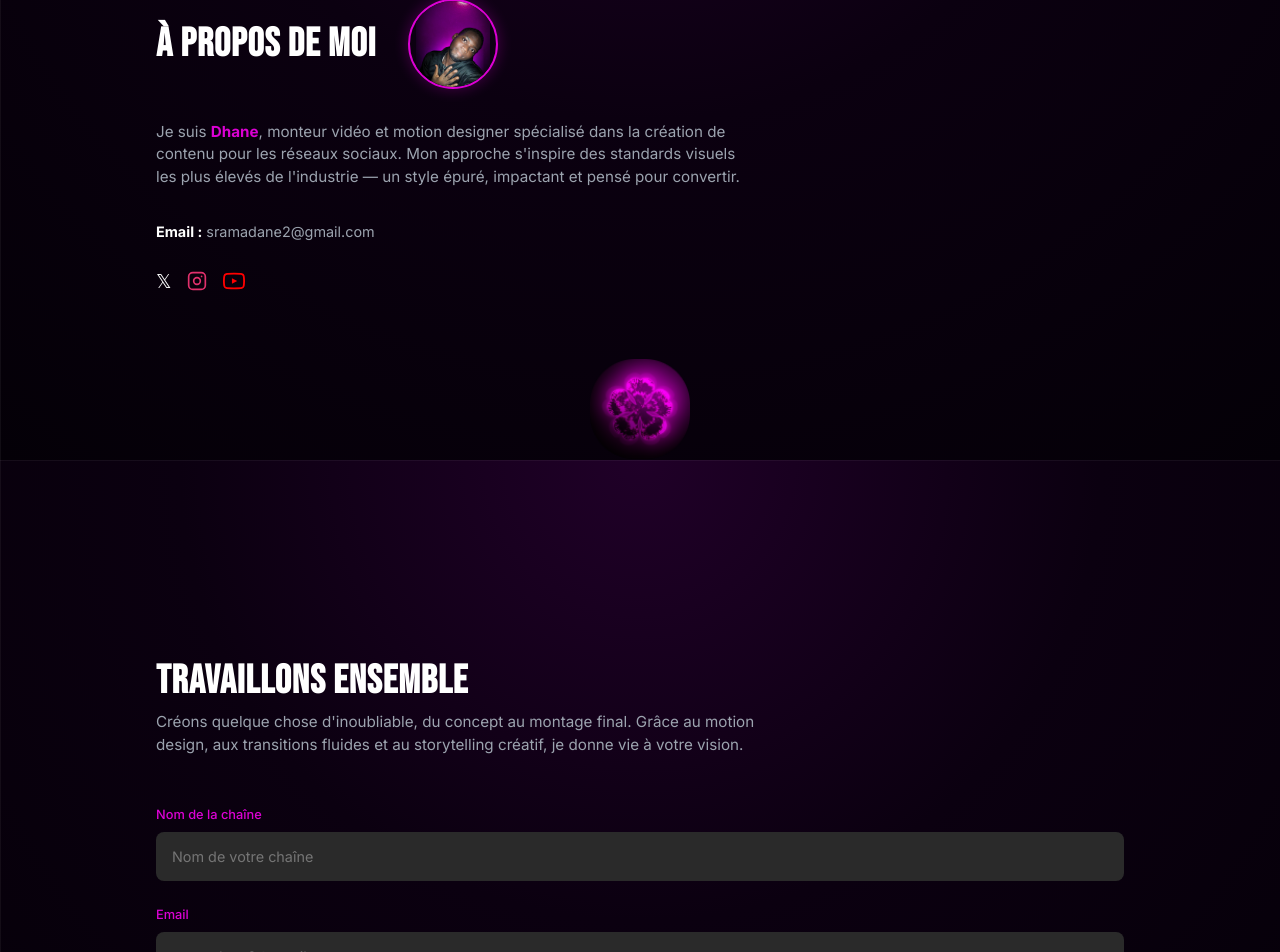
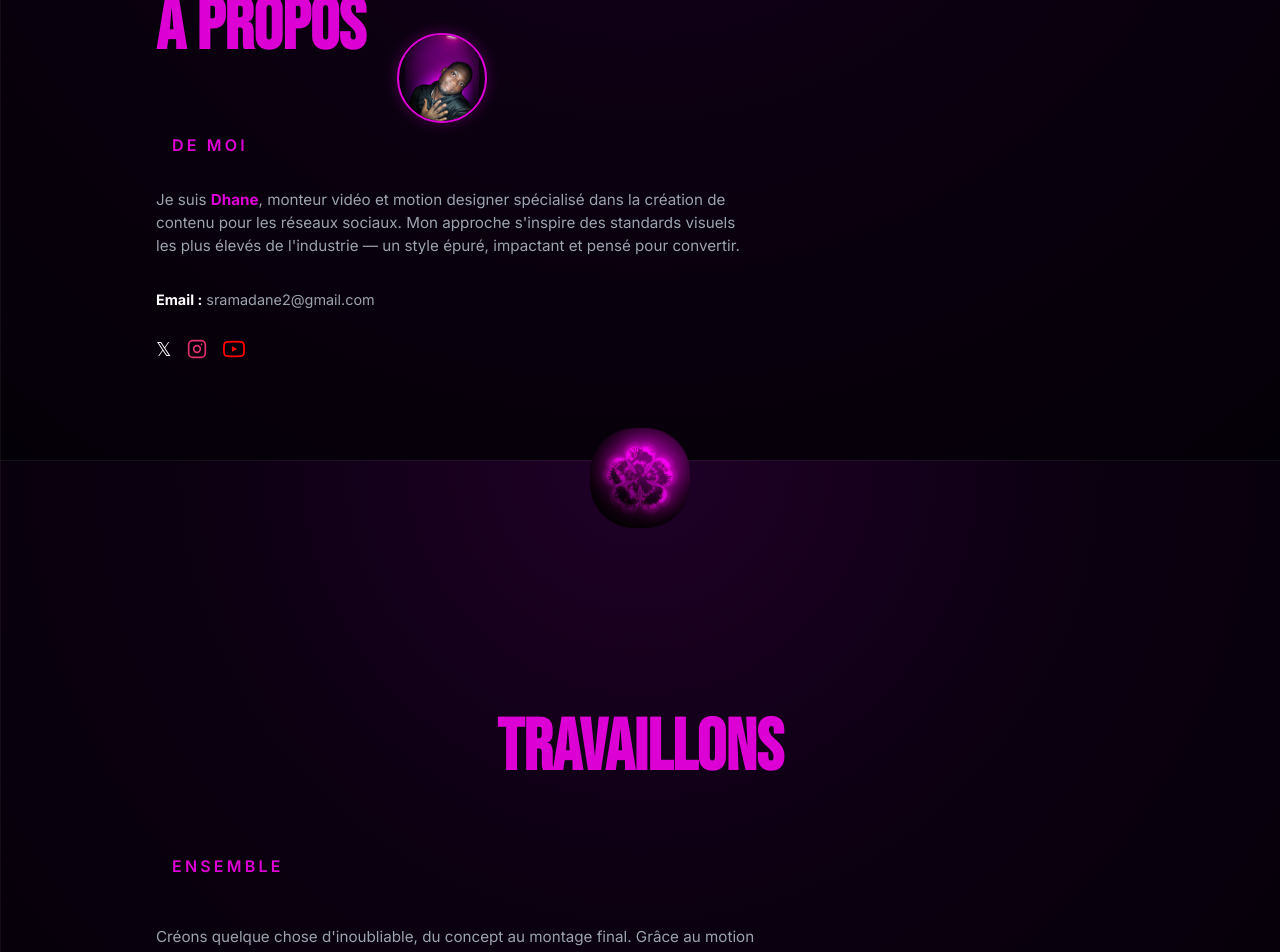
Before and after one commit to sramadane2-ux/monteur, a React (Vite) app: page / in a window 1280 px wide. Shown: the part 3540-4492 px from the top of the page. Built offline with nearby package versions, Linux system fonts and the light colour scheme.

Commit message:
style: reformat about and contact titles with hero-title + subtitle

```diff
--- a/src/App.jsx
+++ b/src/App.jsx
@@ -234,7 +234,12 @@ function App() {
 
         <section id="about" className="section">
           <div className="about-header">
-            <h2 className="section-title">À PROPOS DE MOI</h2>
+            <div>
+              <h2 className="hero-title" style={{ fontSize: 'clamp(2.5rem, 6vw, 4.5rem)', marginBottom: '0.3rem' }}>
+                <span className="hero-main-text">À PROPOS</span>
+              </h2>
+              <p className="hero-sub" style={{ color: 'var(--violet)', opacity: 1, letterSpacing: '0.2em', fontWeight: 600, fontSize: '1rem' }}>DE MOI</p>
+            </div>
             <div className="about-photo-wrapper">
               <img src="/dhane.png" alt="Dhane" className="about-photo-img" />
             </div>
@@ -272,7 +277,12 @@ function App() {
         </section>
 
         <section id="contact" className="section">
-          <h2 className="section-title">TRAVAILLONS ENSEMBLE</h2>
+          <div style={{ textAlign: 'center', marginBottom: '3rem' }}>
+            <h2 className="hero-title" style={{ fontSize: 'clamp(2.5rem, 6vw, 4.5rem)', marginBottom: '0.3rem' }}>
+              <span className="hero-main-text">TRAVAILLONS</span>
+            </h2>
+            <p className="hero-sub" style={{ color: 'var(--violet)', opacity: 1, letterSpacing: '0.2em', fontWeight: 600, fontSize: '1rem' }}>ENSEMBLE</p>
+          </div>
           <p className="contact-desc">
             Créons quelque chose d'inoubliable, du concept au montage final. Grâce au motion design, aux transitions fluides et au storytelling créatif, je donne vie à votre vision.
           </p>
```
